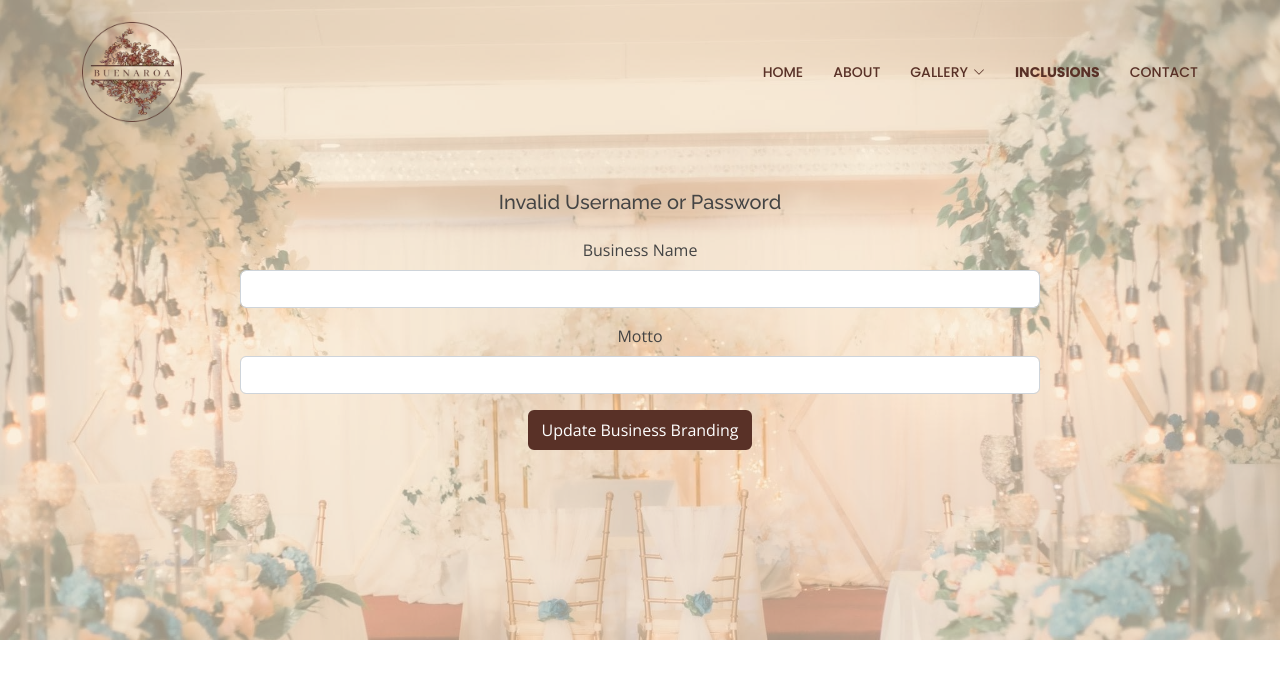
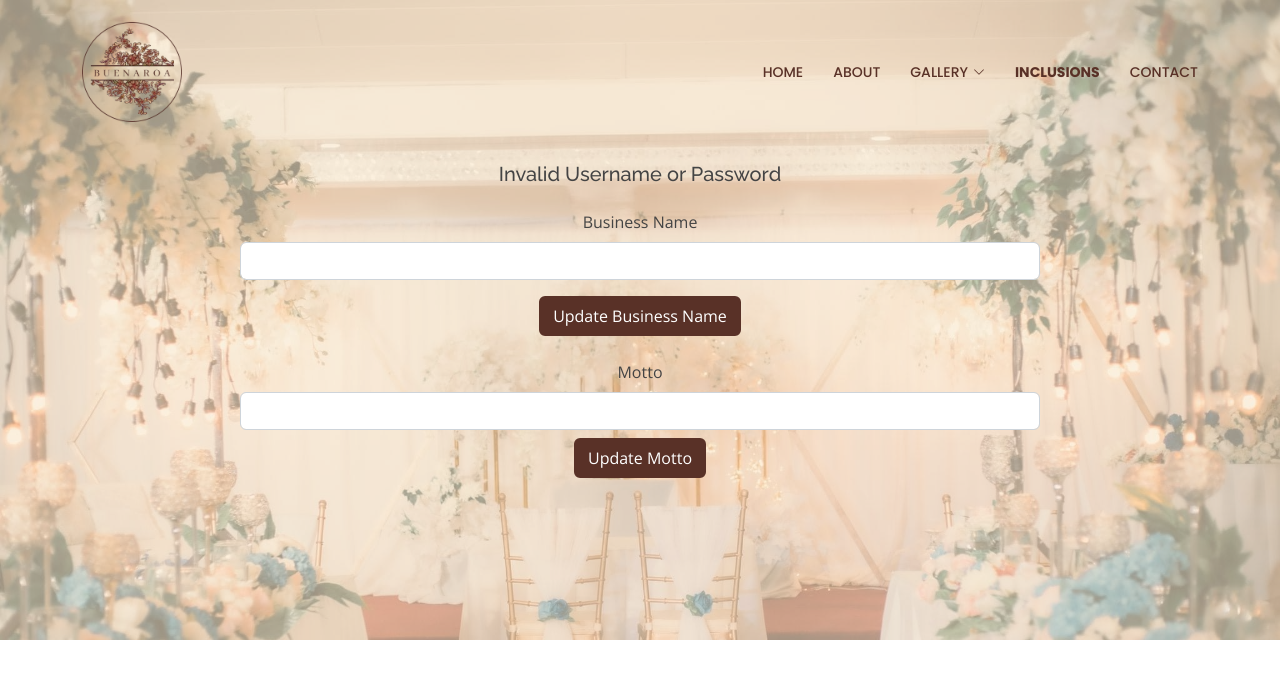
Before and after one commit to caywaii/BUENAROA-DYNAMIC-WEBSITE, a PHP site: page /buenaroa/admin/welcoming.php in a window 1280 px wide. Shown: the top 677 px of the page. Run offline with PHP 8.4, Linux system fonts and the light colour scheme; the visitor is signed in with stand-in values (Sample User, id 1); data that the repository does not hold is empty.

Commit message:
Business Branding

```diff
--- a/admin/backend/login.php
+++ b/admin/backend/login.php
@@ -14,7 +14,7 @@ if($_POST['submit']){
     if($result->num_rows > 0){
         while($row = $result->fetch_assoc()){
             $_SESSION['auth_id'] = $row['id'];
-            header('Location: ' . $home . 'admin/dashboard.php');
+            header('Location: ' . $home . 'admin/welcoming.php');
         }
     }else{
         $_SESSION['status'] = 'Invalid Username or Password';
--- a/admin/welcoming.php
+++ b/admin/welcoming.php
@@ -57,16 +57,20 @@ if ($result->num_rows > 0) {
           <label for="username" class="form-label">Business Name</label>
           <input type="text" class="form-control" value="<?= $business_name ?>" id="username" name="busname" style="width:800px;">
         </div>
-
+        <div class="col-md" align="center">
+          <input type="submit" name="register" class="btn btn-primary" value="Update Business Name">
+        </div>
+      </form>
       <br>
       <!-- Motto -->
+      <form action="backend/updatemotto.php" method="post" class="row g-2">
         <div class="col-md-12" align="center">
           <label for="userpassword" class="form-label">Motto</label>
           <input type="text" class="form-control" value="<?= $business_motto ?>" id="userpassword" name="busmotto" style="width:800px;">
         </div>
         <br>
         <div class="col-md" align="center">
-          <input type="submit" name="register" class="btn btn-primary" value="Update Business Branding">
+          <input type="submit" name="register" class="btn btn-primary" value="Update Motto">
         </div>
       </form>
 
@@ -137,19 +141,19 @@ if ($result->num_rows > 0) {
                     <div class="col-lg-4 info">
                       <i class="bi bi-geo-alt"></i>
                       <h4>Location:</h4>
-                      <p><?= $street ?><br><?= $city ?></p>
+                      <p><?=$street?><br><?=$city?></p>
                     </div>
 
                     <div class="col-lg-4 info mt-4 mt-lg-0">
                       <i class="bi bi-envelope"></i>
                       <h4>Email:</h4>
-                      <p><?= $mainEmail ?><br><?= $altEmail ?></p>
+                      <p><?=$mainEmail?><br><?=$altEmail?></p>
                     </div>
 
                     <div class="col-lg-4 info mt-4 mt-lg-0">
                       <i class="bi bi-phone"></i>
                       <h4>Call:</h4>
-                      <p><?= $mainContact ?><br><?= $altContact ?></p>
+                      <p><?=$mainContact?><br><?=$altContact?></p>
                     </div>
                   </div>
                 </div>
@@ -165,28 +169,28 @@ if ($result->num_rows > 0) {
                   <!-- CONTACT EMAIL -->
                   <div class="row">
                     <div class="col-md-6 form-group">
-                    <input type="email" name="email_one" class="form-control" id="name" placeholder="Your Main Email" value="<?= $mainEmail ?>">
+                      <input type="email" name="email_one" class="form-control" id="name" placeholder="Your Main Email" value="<?=$mainEmail?>">
                     </div>
                     <div class="col-md-6 form-group mt-3 mt-md-0">
-                    <input type="email" class="form-control" name="email_two" id="email" placeholder="Your Alternative Email" value="<?= $altEmail ?>">
+                      <input type="email" class="form-control" name="email_two" id="email" placeholder="Your Alternative Email" value="<?=$altEmail?>">
                     </div>
                   </div>
                   <!-- CONTACT NUMBER -->
                   <div class="row">
                     <div class="col-md-6 form-group">
-                    <input type="text" name="contact_one" class="form-control" id="name" placeholder="Your Main Contact" value="<?= $mainContact ?>">
+                      <input type="text" name="contact_one" class="form-control" id="name" placeholder="Your Main Contact" value="<?=$mainContact?>">
                     </div>
                     <div class="col-md-6 form-group mt-3 mt-md-0">
-                    <input type="text" class="form-control" name="contact_two" id="email" placeholder="Your Alternative Contact" value="<?= $altContact ?>">
+                      <input type="text" class="form-control" name="contact_two" id="email" placeholder="Your Alternative Contact" value="<?=$altContact?>">
                     </div>
                   </div>
                   <!-- STREET AND PLACE -->
                   <div class="row">
                     <div class="col-md-6 form-group">
-                    <input type="text" name="street" class="form-control" id="name" placeholder="Street" value="<?= $street ?>">
+                      <input type="text" name="street" class="form-control" id="name" placeholder="Street" value="<?=$street?>">
                     </div>
                     <div class="col-md-6 form-group mt-3 mt-md-0">
-                    <input type="text" class="form-control" name="city" id="email" placeholder="Barangay, City, Province" value="<?= $city ?>">
+                      <input type="text" class="form-control" name="city" id="email" placeholder="Barangay, City, Province" value="<?=$city?>">
                     </div>
                   </div>
                   <br><br>
--- a/includes/connection.php
+++ b/includes/connection.php
@@ -11,7 +11,7 @@ $home = "http://localhost/buenaroa/";
 // $username = "u235219407_buena";
 // $password = "Buenaroa10";
 // $database = "u235219407_buenaroa";
-// $home = "https://buenaroa.store/admin/";
+// $home = "https://buenaroa.store/";
 
 //Create connection
 $conn = mysqli_connect($servername, $username, $password, $database);
```
Lines whose indentation alone changed are shown as unchanged.
